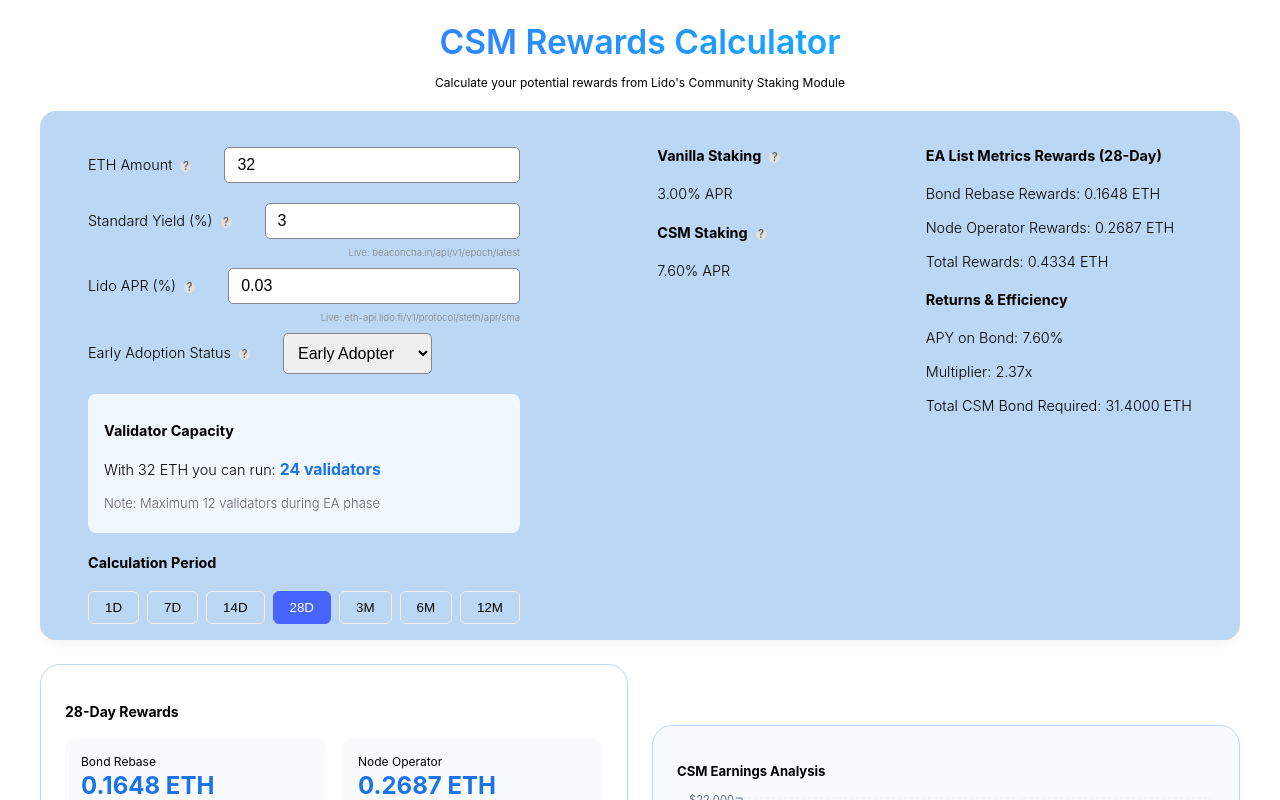
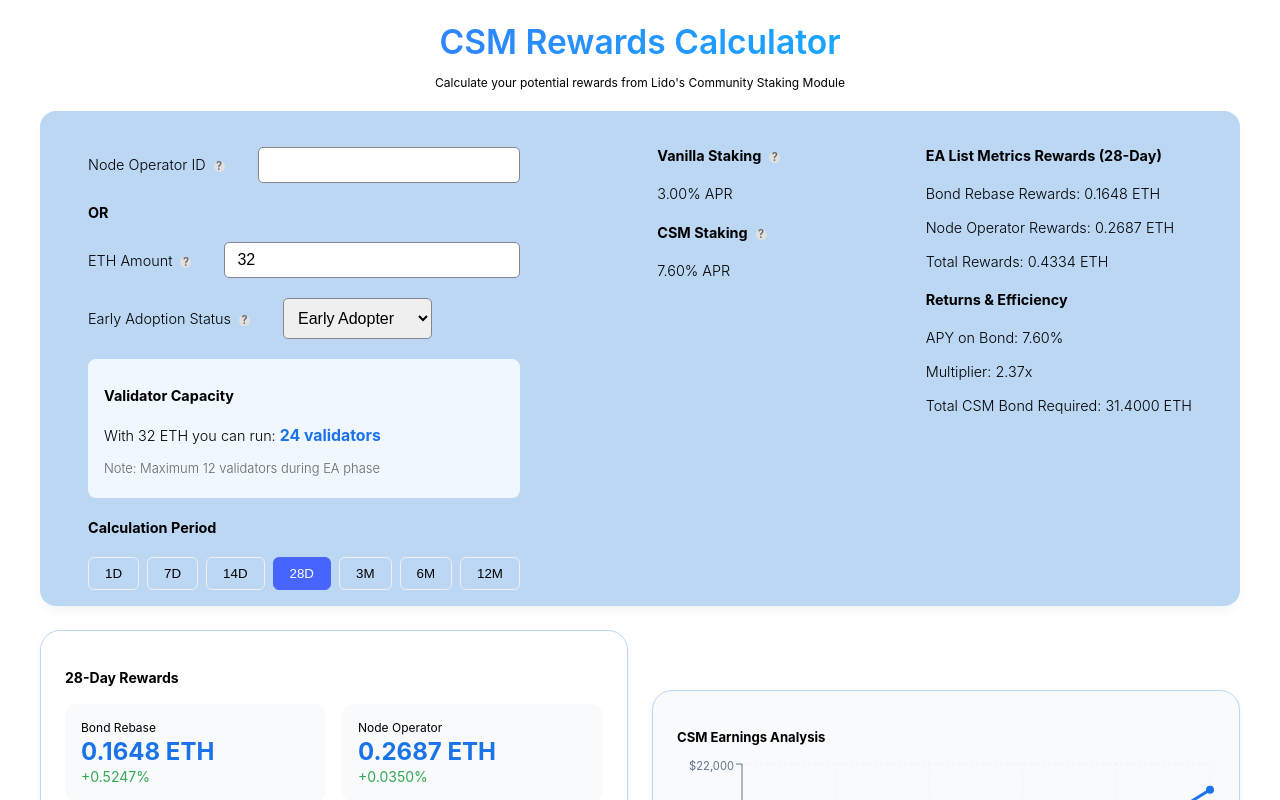
Before and after one commit to kayvee-x/lido-csm, a React (Create React App) app: page / in a window 1280 px wide. Shown: the top 800 px of the page. Built offline with nearby package versions, Linux system fonts and the light colour scheme; no server answers.

Commit message:
update calculation

```diff
--- a/src/components/InputSection.jsx
+++ b/src/components/InputSection.jsx
@@ -1,7 +1,9 @@
-import React from "react";
+import React, { useState } from "react";
 import { Ttip } from "./Tooltip";
 
 export function InputSection({ config, onChange }) {
+  const [nodeOperatorId, setNodeOperatorId] = useState('');
+
   const handleChange = (field, value) => {
     onChange({ ...config, [field]: value });
   };
@@ -47,6 +49,25 @@
       <div className="input-grid">
         <div className="input-group">
           <div className="label-with-tooltip">
+            <label className="input-label">Node Operator ID</label>
+            <Ttip content="Enter your CSM Node Operator ID to view specific reward calculations" />
+          </div>
+          <input
+            type="number"
+            min="0"
+            max="2000"
+            value={config.nodeOperatorId}
+            onChange={(e) => handleChange("nodeOperatorId", Number(e.target.value))}
+            className="input-field"
+          />
+        </div>
+        <div>
+          <h4>
+            OR
+          </h4>
+        </div>
+        <div className="input-group">
+          <div className="label-with-tooltip">
             <label className="input-label">ETH Amount</label>
             <Ttip content="The amount of ETH you want to stake. Deposits are processed when gas prices are favorable. While waiting in the queue, you'll earn staking rewards from bond rebase." />
           </div>
@@ -59,7 +80,7 @@
           />
         </div>
 
-        <div className="input-group">
+        {/* <div className="input-group">
           <div className="label-with-tooltip">
             <label className="input-label">Standard Yield (%)</label>
             <Ttip content="Base staking rewards from running a vanilla Ethereum validator. This includes both Consensus Layer rewards and MEV opportunities." />
@@ -74,9 +95,9 @@
             className="input-field"
           />
         </div>
-        <span className="data-source">Live: beaconcha.in/api/v1/epoch/latest</span>
+        <span className="data-source">Live: beaconcha.in/api/v1/epoch/latest</span> */}
 
-        <div className="input-group">
+        {/* <div className="input-group">
           <div className="label-with-tooltip">
             <label className="input-label">Lido APR (%)</label>
             <Ttip content="7-day Simple Moving Average (SMA) of stETH APR." />
@@ -91,7 +112,7 @@
             className="input-field"
           />
         </div>
-        <span className="data-source">Live: eth-api.lido.fi/v1/protocol/steth/apr/sma</span>
+        <span className="data-source">Live: eth-api.lido.fi/v1/protocol/steth/apr/sma</span> */}
       </div>
 
       <div className="select-group">
--- a/src/components/YieldComparison.jsx
+++ b/src/components/YieldComparison.jsx
@@ -1,14 +1,18 @@
 import React from 'react';
 import { Ttip } from './Tooltip';
 
-export function YieldComparison({ standard, csm, data }) {
-  const yieldDifference = ((csm - standard) / standard * 100).toFixed(2);
-  const multiplier = (csm / standard).toFixed(1);
+export function YieldComparison({ standard, csm, data, config }) {
 
   return (
     <div className="yield-panel">
       <div className="yield-comparison">
         <div className="yield-card">
+          {/* <div>
+            <span className="yield-value">LIDO APR</span>
+          </div>
+          <div>
+            <span className="yield-value">{config.lidoApr}% APR</span>
+          </div> */}
           <h4>
             <span>Vanilla Staking</span>
             <Ttip content="Traditional solo staking rewards from running your own Ethereum validator. Includes base consensus rewards and MEV opportunities, but requires managing your own infrastructure and maintaining 99.9% uptime." />
```
